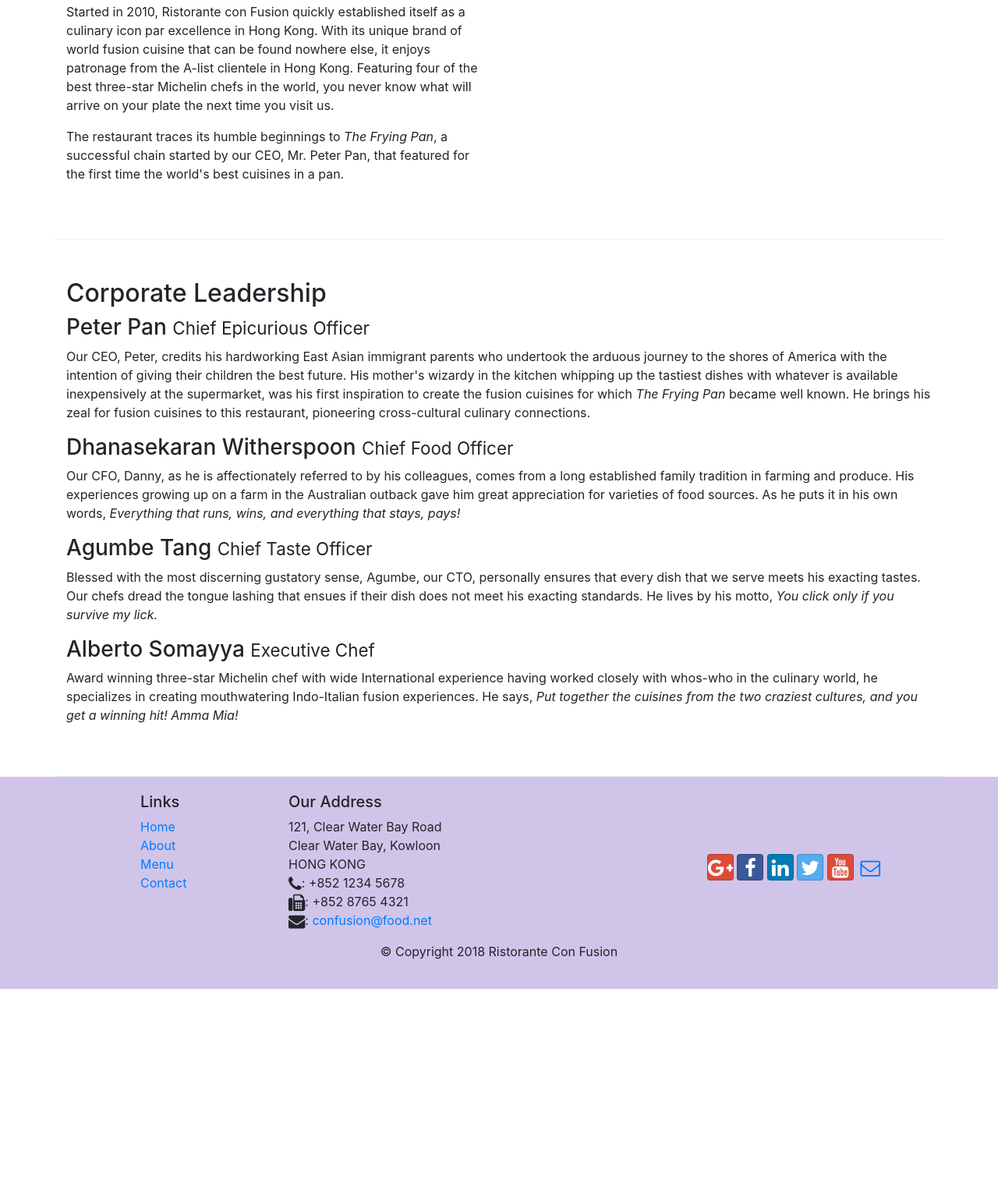
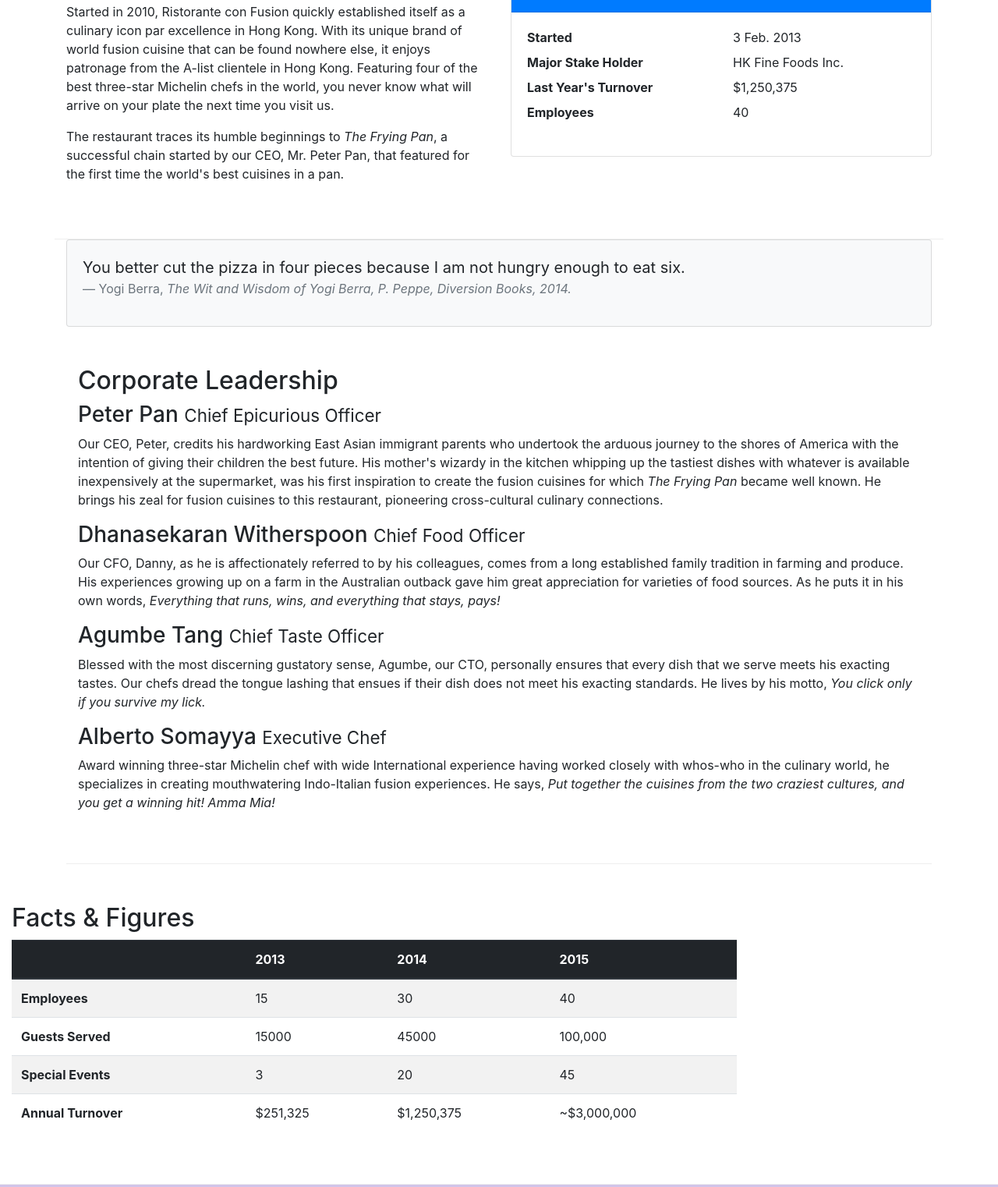
Before and after one commit to Igorsvr/conFusion, a website: page aboutus.html in a window 1280 px wide. Shown: the part 558-2080 px from the top of the page at 78% size. Before the commit the page ends 1826 px from the top, so only its background shows below. Drawn offline with nearby package versions, Linux system fonts and the light colour scheme.

Commit message:
Tables and Cards

```diff
--- a/aboutus.html
+++ b/aboutus.html
@@ -62,13 +62,40 @@
                 <p>Started in 2010, Ristorante con Fusion quickly established itself as a culinary icon par excellence in Hong Kong. With its unique brand of world fusion cuisine that can be found nowhere else, it enjoys patronage from the A-list clientele in Hong Kong.  Featuring four of the best three-star Michelin chefs in the world, you never know what will arrive on your plate the next time you visit us.</p>
                 <p>The restaurant traces its humble beginnings to <em>The Frying Pan</em>, a successful chain started by our CEO, Mr. Peter Pan, that featured for the first time the world's best cuisines in a pan.</p>
             </div>
-            <div class="col-sm-4">
+            <div class="col-12 col-sm-6">
+                <div class="card">
+                    <h3 class="card-header bg-primary text-white">Facts At a Glance</h3>
+                    <div class="card-body">
+                        <dl class="row">
+                            <dt class="col-6">Started</dt>
+                            <dd class="col-6">3 Feb. 2013</dd>
+                            <dt class="col-6">Major Stake Holder</dt>
+                            <dd class="col-6">HK Fine Foods Inc.</dd>
+                            <dt class="col-6">Last Year's Turnover</dt>
+                            <dd class="col-6">$1,250,375</dd>
+                            <dt class="col-6">Employees</dt>
+                            <dd class="col-6">40</dd>
+                        </dl>
+                    </div>
+                </div>
             </div>
         </div>
-
+        <div class="col-12">
+            <div class="card card-body bg-light">
+                <blockquote class="blockquote">
+                    <p class="mb-0">You better cut the pizza in four pieces
+                        because I am not hungry enough to eat six.
+                    </p>
+                    <footer class="blockquote-footer">Yogi Berra,
+                        <cite title="Source Title">The Wit and Wisdom of Yogi Berra, P. Peppe, Diversion Books, 2014.</cite>
+                    </footer>
+                </blockquote>
+            </div>
+        </div>
+    </div>
 
     <div class="row row-content">
-        <div class="col">
+        <div class="col-12">
             <h2>Corporate Leadership</h2>
                 <h3>Peter Pan <small>Chief Epicurious Officer</small></h3>
                 <p class="hidden-xs-down">Our CEO, Peter, credits his hardworking East Asian immigrant parents who undertook the arduous journey to the shores of America with the intention of giving their children the best future. His mother's wizardy in the kitchen whipping up the tastiest dishes with whatever is available inexpensively at the supermarket, was his first inspiration to create the fusion cuisines for which <em>The Frying Pan</em> became well known. He brings his zeal for fusion cuisines to this restaurant, pioneering cross-cultural culinary connections.</p>
@@ -80,7 +107,53 @@
                 <p class="hidden-xs-down">Award winning three-star Michelin chef with wide International experience having worked closely with whos-who in the culinary world, he specializes in creating mouthwatering Indo-Italian fusion experiences. He says, <em>Put together the cuisines from the two craziest cultures, and you get a winning hit! Amma Mia!</em></p></div>
         </div>
     </div>
-
+    <div class="row row-content">
+        <div class="col-12 col-sm-9">
+            <h2>Facts &amp; Figures</h2>
+        </div>
+        <div class="col-12 col-sm-9">
+            <div class="table-responsive">
+                <table class="table table-striped">
+                    <thead class="thead-dark">
+                        <tr>
+                            <th>&nbsp;</th>
+                            <th>2013</th>
+                            <th>2014</th>
+                            <th>2015</th>
+                        </tr>
+                    </thead>
+                    <tbody>
+                        <tr>
+                            <th>Employees</th>
+                            <td>15</td>
+                            <td>30</td>
+                            <td>40</td>
+                        </tr>
+                        <tr>
+                            <th>Guests Served</th>
+                            <td>15000</td>
+                            <td>45000</td>
+                            <td>100,000</td>
+                        </tr>
+                        <tr>
+                            <th>Special Events</th>
+                            <td>3</td>
+                            <td>20</td>
+                            <td>45</td>
+                        </tr>
+                        <tr>
+                            <th>Annual Turnover</th>
+                            <td>$251,325</td>
+                            <td>$1,250,375</td>
+                            <td>~$3,000,000</td>
+                        </tr>
+                    </tbody>
+                </table>
+            </div>
+            <div class="col-12 col-sm-3">
+            </div>
+        </div>
+    </div>
 </div>
 
  <footer class="footer">
```
